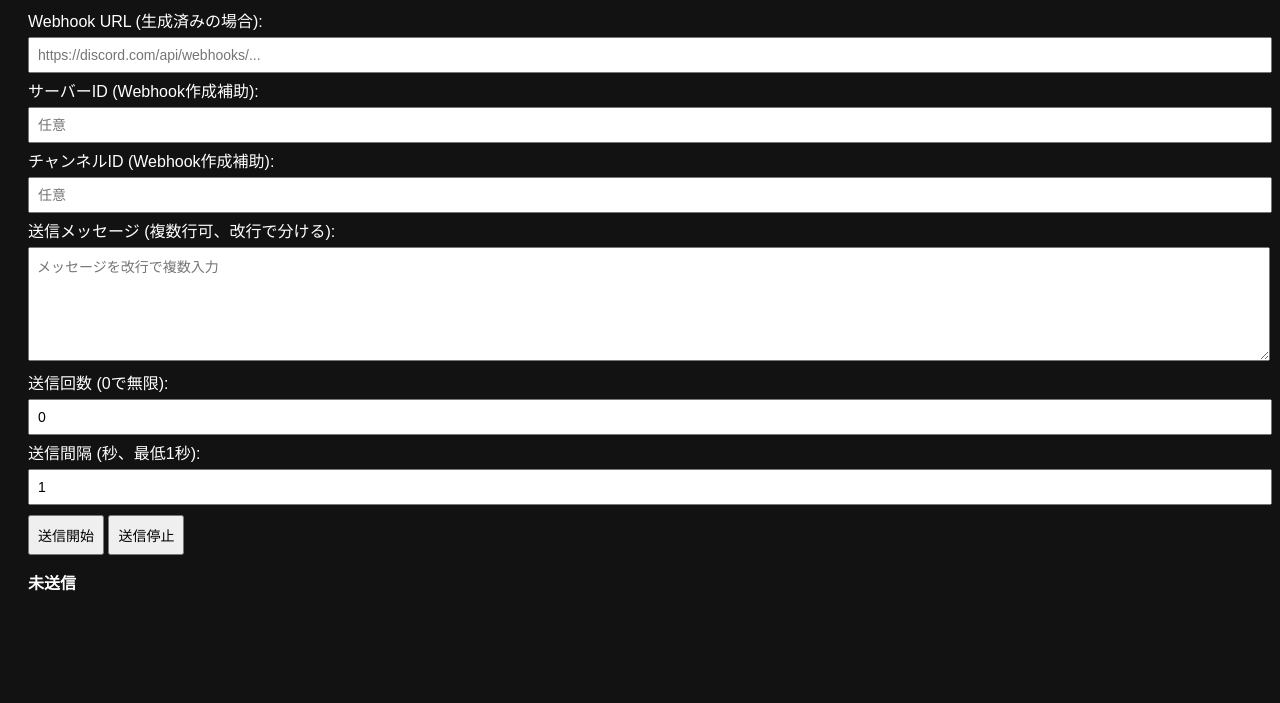
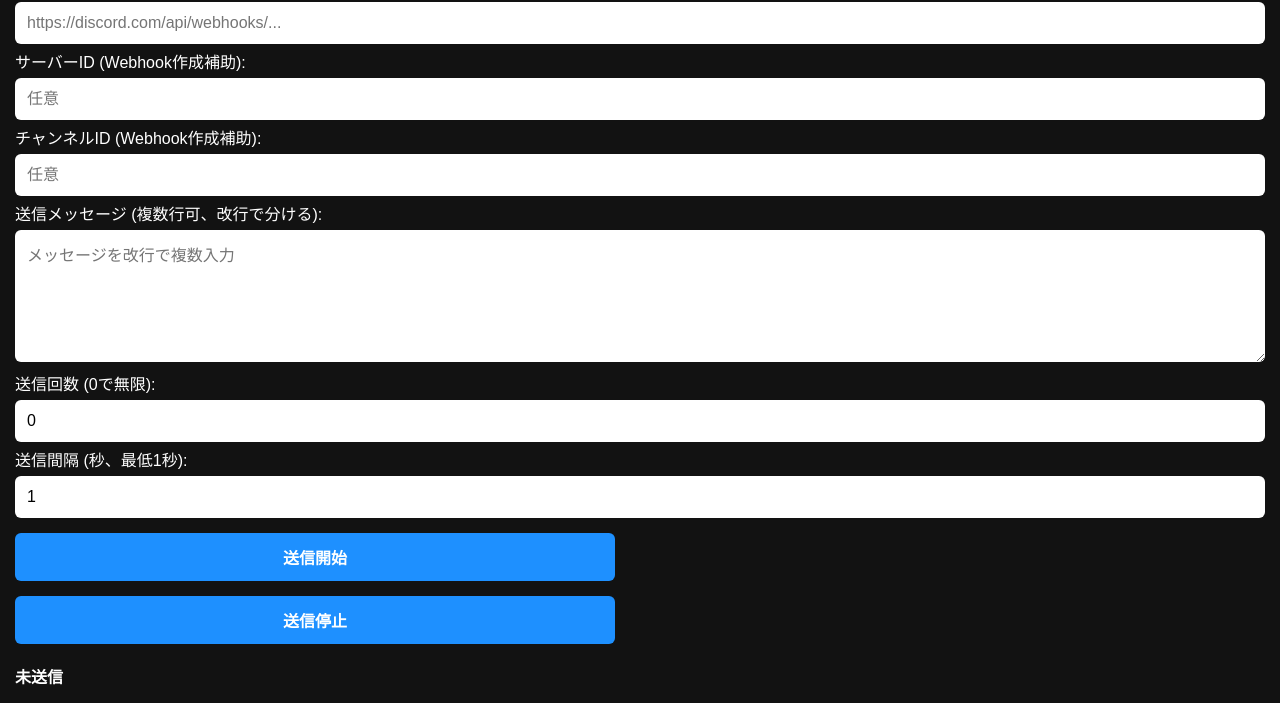
Before and after one commit to n4gjb94z2r-cell/aindex.html, a plain HTML site: page index.html in a window 1280 px wide. Shown: the part 109-812 px from the top of the page. Drawn offline with Linux system fonts and the light colour scheme.

Commit message:
index.html

```diff
--- a/index.html
+++ b/index.html
@@ -2,13 +2,55 @@
 <html lang="ja">
 <head>
 <meta charset="UTF-8">
-<title>fvde-aruf-webhook 超完成版</title>
+<title>fvde-aruf-webhook 超完成版 (スマホ対応)</title>
 <style>
-body { font-family: sans-serif; background: #121212; color: #fff; padding: 20px; }
-input, textarea, button { margin: 5px 0; width: 100%; padding: 8px; font-size: 14px; }
-button { width: auto; }
-#status { margin-top: 10px; font-weight: bold; }
-.message-list { margin-bottom: 10px; }
+body {
+    font-family: sans-serif;
+    background: #121212;
+    color: #fff;
+    padding: 15px;
+    margin: 0;
+}
+
+h1 { font-size: 24px; text-align: center; }
+
+input, textarea, button {
+    margin: 5px 0;
+    width: 100%;
+    padding: 12px;
+    font-size: 16px;
+    border-radius: 6px;
+    border: none;
+    box-sizing: border-box;
+}
+
+button {
+    width: 48%;
+    margin-right: 2%;
+    margin-top: 10px;
+    cursor: pointer;
+    background-color: #1e90ff;
+    color: white;
+    font-weight: bold;
+}
+
+button:last-child {
+    margin-right: 0;
+    background-color: #ff4c4c;
+}
+
+#status {
+    margin-top: 15px;
+    font-weight: bold;
+    font-size: 16px;
+}
+
+@media screen and (max-width: 480px) {
+    button {
+        width: 100%;
+        margin-right: 0;
+    }
+}
 </style>
 </head>
 <body>
@@ -67,7 +109,7 @@ document.getElementById("startBtn").onclick = () => {
     // 複数メッセージを配列化
     const messages = messagesInput.split(/\r?\n/).filter(m => m.trim() !== "");
 
-    if (intervalSec < 1) intervalSec = 1;
+    if (intervalSec < 1) intervalSec = 1; // Discord制限回避
     intervalSec = intervalSec * 1000;
 
     sentCount = 0;
@@ -96,4 +138,8 @@ document.getElementById("startBtn").onclick = () => {
 
 document.getElementById("stopBtn").onclick = () => {
     clearInterval(intervalId);
-    updateStatus(`送信停止
+    updateStatus(`送信停止: ${sentCount}回`);
+};
+</script>
+</body>
+</html>
```
